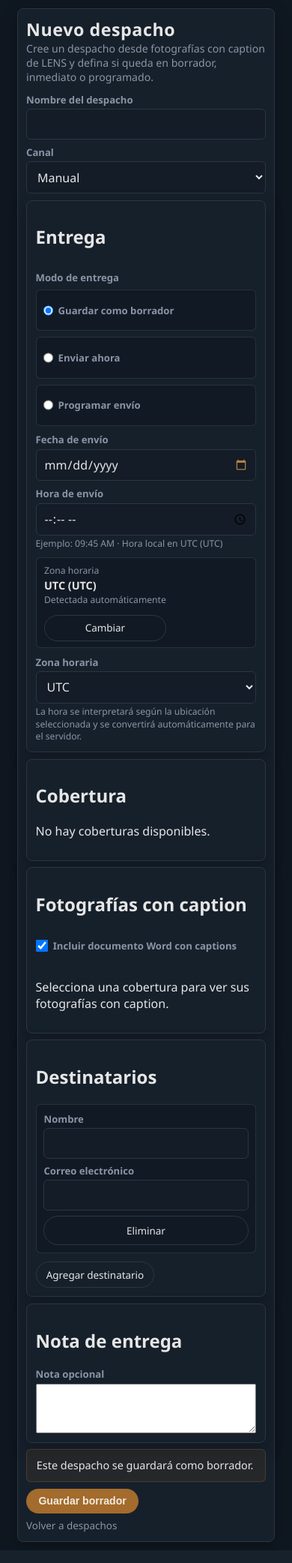
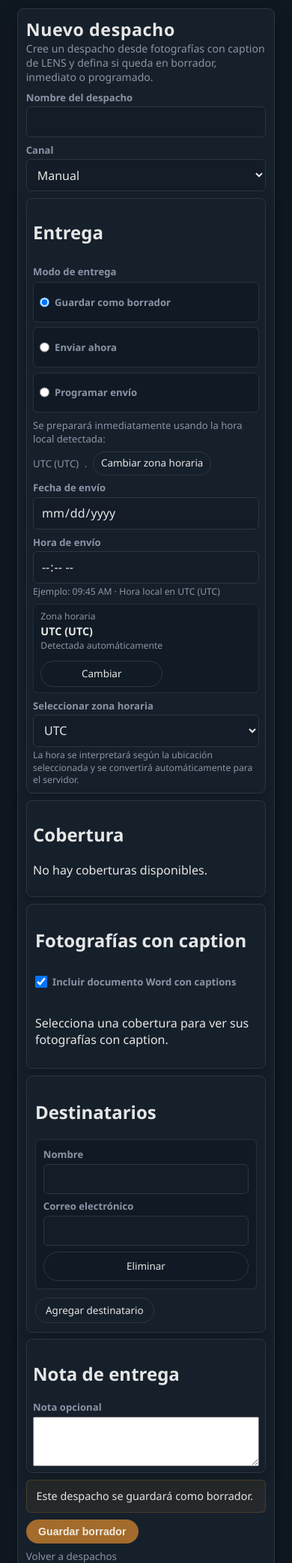
Before and after one commit to rlandetta/atlas-lens, a Flask app: page /dispatch/new in a window 390 px wide. Shown: the part 58-2142 px from the top of the page at 75% size. Run offline with Flask 3, Linux system fonts and the light colour scheme.

Commit message:
style(atlas): consolidate responsive design system

```diff
--- a/app/static/css/main.css
+++ b/app/static/css/main.css
@@ -14,12 +14,15 @@
     --error-text: #f0b0b0;
     --radius-lg: 8px;
     --radius-md: 6px;
-    --page-max-width: 1640px;
+    --page-max-width: 1450px;
     --page-fluid-width: 94vw;
     --space-1: 0.35rem;
     --space-2: 0.55rem;
     --space-3: 0.8rem;
     --space-4: 1rem;
+    --space-5: 1.25rem;
+    --space-6: 1.5rem;
+    --space-7: 2rem;
     --transition-fast: 0.18s ease;
 }
 
@@ -161,9 +163,13 @@
     padding: 0.24rem 0.62rem;
 }
 
+.atlas-container {
+    width: min(var(--page-fluid-width), var(--page-max-width));
+    margin-inline: auto;
+}
+
 .view-content {
-    width: min(var(--page-fluid-width), var(--page-max-width));
-    padding: 0.8rem 0 1rem;
+    padding: 0.72rem 0 0.92rem;
 }
 
 .ui-card {
@@ -182,6 +188,18 @@
     padding: clamp(0.92rem, 1.45vw, 1.25rem);
 }
 
+.atlas-panel--compact {
+    padding: clamp(0.52rem, 0.72vw, 0.7rem);
+}
+
+.atlas-panel--normal {
+    padding: clamp(0.7rem, 0.95vw, 0.92rem);
+}
+
+.atlas-panel--wide {
+    padding: clamp(0.86rem, 1.25vw, 1.12rem);
+}
+
 .atlas-grid {
     display: grid;
     gap: var(--space-3);
@@ -300,7 +322,8 @@
 }
 
 .form-card {
-    width: min(1120px, 100%);
+    width: min(1060px, 100%);
+    justify-self: center;
 }
 
 .page-heading {
@@ -485,9 +508,9 @@
 }
 
 .coverage-form {
-    margin-top: 0.72rem;
-    display: grid;
-    gap: 0.55rem;
+    margin-top: var(--space-2);
+    display: grid;
+    gap: var(--space-2);
 }
 
 .coverage-form-grid {
@@ -516,13 +539,13 @@
 
 .dispatch-schedule-card {
     display: grid;
-    gap: 0.58rem;
+    gap: 0.48rem;
 }
 
 .dispatch-schedule-mode {
     border: 0;
     display: grid;
-    gap: 0.5rem;
+    gap: 0.42rem;
     grid-template-columns: repeat(3, minmax(0, 1fr));
     margin: 0;
     padding: 0;
@@ -533,7 +556,7 @@
     font-size: 0.82rem;
     font-weight: 700;
     grid-column: 1 / -1;
-    margin-bottom: 0.42rem;
+    margin-bottom: 0.3rem;
     padding: 0;
 }
 
@@ -544,7 +567,7 @@
     border-radius: var(--radius-md);
     display: inline-flex;
     gap: 0.42rem;
-    padding: 0.48rem 0.58rem;
+    padding: 0.42rem 0.52rem;
 }
 
 .dispatch-schedule-option label {
@@ -559,21 +582,30 @@
 }
 
 .dispatch-mode-help {
-    color: var(--text-secondary);
+    align-items: center;
+    color: var(--text-secondary);
+    display: flex;
+    flex-wrap: wrap;
     font-size: 0.82rem;
+    gap: 0.48rem;
     line-height: 1.4;
     margin: 0;
 }
 
+.dispatch-inline-action {
+    min-width: 0;
+    padding: 0.34rem 0.62rem;
+}
+
 .dispatch-timezone-compact {
     align-items: center;
-    background: #111a24;
-    border: 1px solid rgba(43, 54, 66, 0.82);
+    background: rgba(17, 26, 36, 0.7);
+    border: 1px solid rgba(43, 54, 66, 0.7);
     border-radius: var(--radius-md);
     display: flex;
     gap: 0.75rem;
     justify-content: space-between;
-    padding: 0.55rem 0.65rem;
+    padding: 0.46rem 0.58rem;
 }
 
 .dispatch-timezone-compact div {
@@ -591,7 +623,7 @@
 }
 
 .dispatch-timezone-selector {
-    max-width: 520px;
+    max-width: 620px;
 }
 
 .dispatch-photo-options {
--- a/app/static/js/dispatch_form.js
+++ b/app/static/js/dispatch_form.js
@@ -4,8 +4,9 @@
     const immediateHelp = document.querySelector("[data-dispatch-immediate-help]");
     const modeInputs = document.querySelectorAll('input[name="mode"]');
     const timezoneSelect = document.getElementById("timezone");
-    const timezoneToggle = document.querySelector("[data-timezone-toggle]");
+    const timezoneToggles = document.querySelectorAll("[data-timezone-toggle]");
     const timezoneSelector = document.querySelector("[data-timezone-selector]");
+    const timezonePanel = document.querySelector("[data-timezone-panel]");
     const timezoneSummaries = document.querySelectorAll("[data-timezone-summary]");
     const timezoneDetection = document.querySelector("[data-timezone-detection]");
     const scheduledDate = document.getElementById("scheduled_date");
@@ -117,13 +118,35 @@
         }
     };
 
+    const setElementVisibility = (element, visible) => {
+        if (!element) {
+            return;
+        }
+        element.hidden = !visible;
+        element.setAttribute("aria-hidden", visible ? "false" : "true");
+    };
+
+    const setScheduleInputsEnabled = (enabled) => {
+        [scheduledDate, scheduledTime].forEach((input) => {
+            if (input) {
+                input.disabled = !enabled;
+            }
+        });
+    };
+
     const syncScheduleFields = () => {
         const mode = getSelectedMode();
-        if (scheduleFields) {
-            scheduleFields.hidden = mode !== "schedule";
+        const isSchedule = mode === "schedule";
+        const isImmediate = mode === "immediate";
+        setElementVisibility(scheduleFields, isSchedule);
+        setElementVisibility(immediateHelp, isImmediate);
+        setElementVisibility(timezonePanel, isSchedule);
+        setScheduleInputsEnabled(isSchedule);
+        if (mode === "draft") {
+            setElementVisibility(timezoneSelector, false);
         }
-        if (immediateHelp) {
-            immediateHelp.hidden = mode !== "immediate";
+        if (timezoneSelect) {
+            timezoneSelect.disabled = false;
         }
         syncSummary();
     };
@@ -135,12 +158,18 @@
             syncSummary();
         });
     }
-    if (timezoneToggle && timezoneSelector) {
+    timezoneToggles.forEach((timezoneToggle) => {
         timezoneToggle.addEventListener("click", () => {
-            timezoneSelector.hidden = !timezoneSelector.hidden;
-            timezoneToggle.textContent = timezoneSelector.hidden ? "Cambiar" : "Ocultar";
+            if (!timezoneSelector) {
+                return;
+            }
+            const nextVisible = timezoneSelector.hidden;
+            setElementVisibility(timezoneSelector, nextVisible);
+            timezoneToggles.forEach((button) => {
+                button.textContent = nextVisible ? "Ocultar zona horaria" : "Cambiar zona horaria";
+            });
         });
-    }
+    });
     [scheduledDate, scheduledTime, docxInput].forEach((input) => {
         if (input) {
             input.addEventListener("input", syncSummary);
--- a/app/templates/_header.html
+++ b/app/templates/_header.html
@@ -1,4 +1,4 @@
-<header class="app-header">
+<header class="atlas-container app-header">
     <a href="{{ url_for('web.home') }}" class="atlas-brand" aria-label="Ir al inicio de ATLAS">
         <span class="atlas-brand-mark" aria-hidden="true">
             <svg viewBox="0 0 32 32" fill="none">
--- a/app/templates/base.html
+++ b/app/templates/base.html
@@ -11,7 +11,7 @@
         <div class="app-workspace">
             {% include "_header.html" %}
 
-            <main class="view-content {% block main_class %}{% endblock %}">
+            <main class="atlas-container view-content {% block main_class %}{% endblock %}">
                 {% block content %}{% endblock %}
             </main>
         </div>
--- a/app/templates/coverage_detail.html
+++ b/app/templates/coverage_detail.html
@@ -4,7 +4,7 @@
 {% block main_class %}coverage-page{% endblock %}
 
 {% block content %}
-<section class="coverage-header-card ui-card">
+<section class="coverage-header-card ui-card atlas-panel--normal">
     <div class="coverage-header-top">
         <p class="coverage-id">ID temporal: {{ coverage_id }}</p>
         <div class="photo-toolbar-actions">
@@ -73,7 +73,7 @@
     <a href="{{ url_for('web.home') }}" class="back-link compact-link">Volver a coberturas</a>
 </section>
 
-<section class="ui-card coverage-tabs-card">
+<section class="ui-card atlas-panel--wide coverage-tabs-card">
     <nav class="coverage-tabs" role="tablist" aria-label="Secciones de cobertura">
         <a class="tab-link" href="{{ url_for('web.home') }}">Coberturas</a>
         <button class="tab-button is-active" type="button" role="tab" aria-selected="true" data-tab-button data-tab-target="tab-captions">Captions</button>
--- a/app/templates/dispatch/index.html
+++ b/app/templates/dispatch/index.html
@@ -13,7 +13,7 @@
 </section>
 
 {% set statuses = ("Borrador", "Preparando", "Listo", "Programado", "Enviando", "Enviado", "Entregado", "Error", "Cancelado") %}
-<section class="ui-card" aria-labelledby="dispatch-status-summary-title">
+<section class="ui-card atlas-panel--compact" aria-labelledby="dispatch-status-summary-title">
     <h2 id="dispatch-status-summary-title">Resumen por estado</h2>
     <dl class="coverage-meta-grid atlas-grid atlas-grid--3">
         {% for status in statuses %}
@@ -26,7 +26,7 @@
 </section>
 
 {% if shipments %}
-<section class="ui-card" aria-labelledby="dispatch-history-title">
+<section class="ui-card atlas-panel--normal" aria-labelledby="dispatch-history-title">
     <h2 id="dispatch-history-title">Historial de despachos</h2>
     <table>
         <thead>
@@ -58,7 +58,7 @@
     </table>
 </section>
 {% else %}
-<section class="empty-state ui-card">
+<section class="empty-state ui-card atlas-panel--compact">
     <h2>No hay despachos todavía</h2>
     <p>Cuando LENS prepare despachos para distribución, aparecerán en este historial.</p>
 </section>
--- a/app/templates/dispatch/new.html
+++ b/app/templates/dispatch/new.html
@@ -4,7 +4,7 @@
 {% block main_class %}form-page dispatch-new-page{% endblock %}
 
 {% block content %}
-<section class="form-card ui-card">
+<section class="form-card ui-card atlas-panel--normal">
     <h1>Nuevo despacho</h1>
     <p class="subtitle">Cree un despacho desde fotografías con caption de LENS y defina si queda en borrador, inmediato o programado.</p>
 
@@ -36,7 +36,7 @@
             </div>
         </div>
 
-        <section class="ui-card dispatch-schedule-card" aria-labelledby="dispatch-new-schedule-title">
+        <section class="ui-card atlas-panel--compact dispatch-schedule-card" aria-labelledby="dispatch-new-schedule-title">
             <h2 id="dispatch-new-schedule-title">Entrega</h2>
             <fieldset class="dispatch-schedule-mode">
                 <legend>Modo de entrega</legend>
@@ -54,29 +54,30 @@
                 </div>
             </fieldset>
             <p class="dispatch-mode-help" data-dispatch-immediate-help {% if form_data.mode != "immediate" %}hidden{% endif %}>
-                Se preparará inmediatamente usando la hora local detectada: <span data-timezone-summary>{{ timezone_display }}</span>. La entrega real se realizará cuando el servicio de correo esté configurado.
+                Se preparará inmediatamente usando la hora local detectada: <span data-timezone-summary>{{ timezone_display }}</span>.
+                <button type="button" class="secondary-button compact-action dispatch-inline-action" data-timezone-toggle>Cambiar zona horaria</button>
             </p>
             <div class="coverage-form-grid dispatch-schedule-fields" data-dispatch-schedule-fields {% if (form_data.mode or "draft") != "schedule" %}hidden{% endif %}>
                 <div class="form-field">
                     <label for="scheduled_date">Fecha de envío</label>
-                    <input id="scheduled_date" name="scheduled_date" type="date" value="{{ form_data.scheduled_date or '' }}">
+                    <input id="scheduled_date" name="scheduled_date" type="date" value="{{ form_data.scheduled_date or '' }}" {% if (form_data.mode or "draft") != "schedule" %}disabled{% endif %}>
                 </div>
                 <div class="form-field">
                     <label for="scheduled_time">Hora de envío</label>
-                    <input id="scheduled_time" name="scheduled_time" type="time" value="{{ form_data.scheduled_time or '' }}">
+                    <input id="scheduled_time" name="scheduled_time" type="time" value="{{ form_data.scheduled_time or '' }}" {% if (form_data.mode or "draft") != "schedule" %}disabled{% endif %}>
                     <small class="field-help">Ejemplo: 09:45 AM · Hora local en <span data-timezone-summary>{{ timezone_display }}</span></small>
                 </div>
             </div>
-            <div class="dispatch-timezone-compact" data-timezone-panel>
+            <div class="dispatch-timezone-compact" data-timezone-panel {% if form_data.mode != "schedule" %}hidden{% endif %}>
                 <div>
                     <span class="field-help">Zona horaria</span>
                     <strong data-timezone-summary>{{ timezone_display }}</strong>
                     <small data-timezone-detection>Detectada automáticamente</small>
                 </div>
-                <button type="button" class="secondary-button compact-action" data-timezone-toggle>Cambiar</button>
+                <button type="button" class="secondary-button compact-action dispatch-timezone-toggle-secondary" data-timezone-toggle>Cambiar</button>
             </div>
             <div class="form-field dispatch-timezone-selector" data-timezone-selector hidden>
-                <label for="timezone">Zona horaria</label>
+                <label for="timezone">Seleccionar zona horaria</label>
                 <select id="timezone" name="timezone" data-preserve-timezone="{% if request.method == 'POST' %}true{% else %}false{% endif %}">
                     {% for timezone in timezone_options %}
                     <option value="{{ timezone }}" {% if (form_data.timezone or "America/Guayaquil") == timezone %}selected{% endif %}>{{ timezone }}</option>
@@ -86,7 +87,7 @@
             </div>
         </section>
 
-        <section class="ui-card" aria-labelledby="dispatch-new-coverage-title">
+        <section class="ui-card atlas-panel--compact" aria-labelledby="dispatch-new-coverage-title">
             <h2 id="dispatch-new-coverage-title">Cobertura</h2>
             {% if coverage_locked and selected_coverage %}
             <p>Cobertura preseleccionada: <strong>{{ selected_coverage.name }}</strong></p>
@@ -108,7 +109,7 @@
             {% endif %}
         </section>
 
-        <section class="ui-card" aria-labelledby="dispatch-new-photos-title">
+        <section class="ui-card atlas-panel--normal" aria-labelledby="dispatch-new-photos-title">
             <h2 id="dispatch-new-photos-title">Fotografías con caption</h2>
             <div class="dispatch-docx-option">
                 <input id="include_caption_docx" type="checkbox" name="include_caption_docx" value="1" {% if form_data.include_caption_docx %}checked{% endif %}>
@@ -149,7 +150,7 @@
             {% endif %}
         </section>
 
-        <section class="ui-card" aria-labelledby="dispatch-new-recipients-title">
+        <section class="ui-card atlas-panel--normal" aria-labelledby="dispatch-new-recipients-title">
             <h2 id="dispatch-new-recipients-title">Destinatarios</h2>
             <div class="dispatch-recipient-list" data-recipient-list>
                 {% for recipient in recipient_rows %}
@@ -172,7 +173,7 @@
             <button type="button" class="secondary-button compact-action" data-recipient-add>Agregar destinatario</button>
         </section>
 
-        <section class="ui-card" aria-labelledby="dispatch-new-note-title">
+        <section class="ui-card atlas-panel--compact" aria-labelledby="dispatch-new-note-title">
             <h2 id="dispatch-new-note-title">Nota de entrega</h2>
             <div class="form-field">
                 <label for="delivery_note">Nota opcional</label>
--- a/app/templates/index.html
+++ b/app/templates/index.html
@@ -12,7 +12,7 @@
     <a href="{{ url_for('web.new_coverage') }}" class="primary-button">Nueva cobertura</a>
 </section>
 
-<section class="list-tools ui-card" aria-label="Herramientas de listado">
+<section class="list-tools ui-card atlas-panel--compact" aria-label="Herramientas de listado">
     <div class="search-field" aria-label="Búsqueda visual preparada">
         <svg viewBox="0 0 24 24" fill="none" aria-hidden="true">
             <circle cx="11" cy="11" r="6" stroke="currentColor" stroke-width="1.7"/>
@@ -30,7 +30,7 @@
 {% if coverages %}
 <section class="coverage-grid" aria-label="Listado de coberturas">
     {% for item in coverages %}
-    <article class="coverage-card ui-card">
+    <article class="coverage-card ui-card atlas-panel--normal">
         <div class="coverage-card-top">
             <span class="status-pill">{{ item.status }}</span>
             <span class="photo-total">{{ item.photo_count }} fotografías</span>
@@ -86,7 +86,7 @@
     </form>
 </dialog>
 {% else %}
-<section class="empty-state ui-card">
+<section class="empty-state ui-card atlas-panel--compact">
     <h2>Aún no hay coberturas</h2>
     <p>Cree una cobertura para comenzar a organizar fotografías, captions y entregas.</p>
     <a href="{{ url_for('web.new_coverage') }}" class="primary-button">Crear primera cobertura</a>
--- a/app/templates/new_coverage.html
+++ b/app/templates/new_coverage.html
@@ -4,7 +4,7 @@
 {% block main_class %}form-page{% endblock %}
 
 {% block content %}
-<section class="form-card ui-card">
+<section class="form-card ui-card atlas-panel--normal">
     <h1>Iniciar cobertura</h1>
     <p class="subtitle">Complete la información editorial para iniciar una nueva cobertura.</p>
 
```
Also changed, not shown: other parts of app/static/css/main.css (+21 -17 lines), app/templates/dispatch/detail.html (+8 -8 lines), tests/test_dispatch_routes.py (+57 -2 lines).
